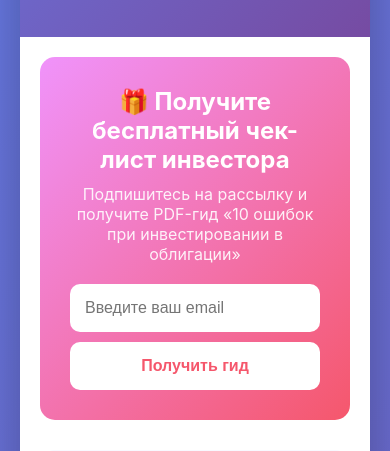
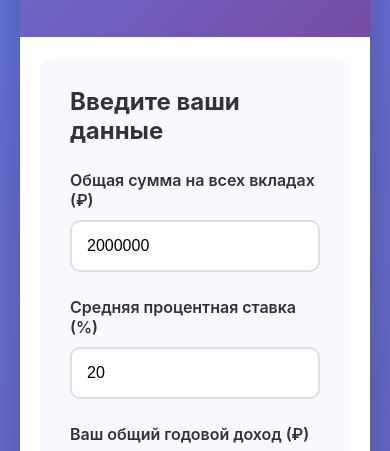
Before and after one commit to madmont/deposit-calculator, a plain HTML site: page index.html in a window 390 px wide. Shown: the part 381-832 px from the top of the page. Drawn offline with Linux system fonts and the light colour scheme.

Commit message:
Update index.html

```diff
--- a/index.html
+++ b/index.html
@@ -95,66 +95,6 @@
 
         .content {
             padding: 40px;
-        }
-
-        .email-subscribe {
-            background: linear-gradient(135deg, #f093fb 0%, #f5576c 100%);
-            padding: 30px;
-            border-radius: 15px;
-            margin-bottom: 30px;
-            color: white;
-            text-align: center;
-        }
-
-        .email-subscribe h3 {
-            font-size: 24px;
-            margin-bottom: 10px;
-        }
-
-        .email-subscribe p {
-            opacity: 0.9;
-            margin-bottom: 20px;
-        }
-
-        .email-form {
-            display: flex;
-            gap: 10px;
-            max-width: 500px;
-            margin: 0 auto;
-        }
-
-        .email-form input {
-            flex: 1;
-            padding: 15px;
-            border: none;
-            border-radius: 10px;
-            font-size: 16px;
-        }
-
-        .email-form button {
-            padding: 15px 30px;
-            background: white;
-            color: #f5576c;
-            border: none;
-            border-radius: 10px;
-            font-size: 16px;
-            font-weight: 600;
-            cursor: pointer;
-            transition: all 0.3s;
-        }
-
-        .email-form button:hover {
-            transform: translateY(-2px);
-            box-shadow: 0 5px 15px rgba(0,0,0,0.2);
-        }
-
-        .success-message {
-            display: none;
-            background: #10b981;
-            color: white;
-            padding: 15px;
-            border-radius: 10px;
-            margin-top: 15px;
         }
 
         .input-section {
@@ -382,10 +322,6 @@
                 font-size: 28px;
             }
 
-            .email-form {
-                flex-direction: column;
-            }
-
             .share-buttons {
                 position: static;
                 justify-content: center;
@@ -418,20 +354,6 @@
         </div>
 
         <div class="content">
-            <div class="email-subscribe">
-                <h3>🎁 Получите бесплатный чек-лист инвестора</h3>
-                <p>Подпишитесь на рассылку и получите PDF-гид «10 ошибок при инвестировании в облигации»</p>
-
-                <form class="email-form" id="subscribeForm">
-                    <input type="email" id="emailInput" placeholder="Введите ваш email" required>
-                    <button type="submit">Получить гид</button>
-                </form>
-
-                <div class="success-message" id="successMessage">
-                    ✅ Спасибо! Проверьте почту — гид уже отправлен!
-                </div>
-            </div>
-
             <div class="input-section">
                 <h2 style="margin-bottom: 25px; color: #333;">Введите ваши данные</h2>
 
@@ -534,22 +456,6 @@
             localStorage.setItem('visitorCount', count);
             document.getElementById('visitorCount').textContent = count.toLocaleString('ru-RU');
         }
-
-        // Email подписка
-        document.getElementById('subscribeForm').addEventListener('submit', function(e) {
-            e.preventDefault();
-            const email = document.getElementById('emailInput').value;
-
-            // Здесь будет отправка на ваш email через FormSubmit
-            // Инструкции по настройке ниже
-
-            // Показываем сообщение об успехе
-            document.querySelector('.email-form').style.display = 'none';
-            document.getElementById('successMessage').style.display = 'block';
-
-            // Сохраняем email в localStorage для аналитики
-            localStorage.setItem('subscribedEmail', email);
-        });
 
         // Кнопки "Поделиться"
         function setupShareButtons() {
@@ -662,7 +568,9 @@
             // Предупреждения
             if (taxAmount > 50000) {
                 document.getElementById('warningBlock').style.display = 'block';
-                document.getElementById('warningText').textContent = `Ваш налог составляет ${formatNumber(taxAmount)} ₽ в год. Рассмотрите возможность частичного перевода в облигации для оптимизации налогообложения.`;
+                document.getElementById('warningBlock').style.background = '#fee';
+                document.getElementById('warningBlock').style.borderLeftColor = '#ef4444';
+                document.getElementById('warningText').innerHTML = `Ваш налог составляет ${formatNumber(taxAmount)} ₽ в год. Рассмотрите возможность частичного перевода в облигации для оптимизации налогообложения.`;
             } else if (taxAmount === 0) {
                 document.getElementById('warningBlock').style.display = 'block';
                 document.getElementById('warningBlock').style.background = '#d1fae5';
```
